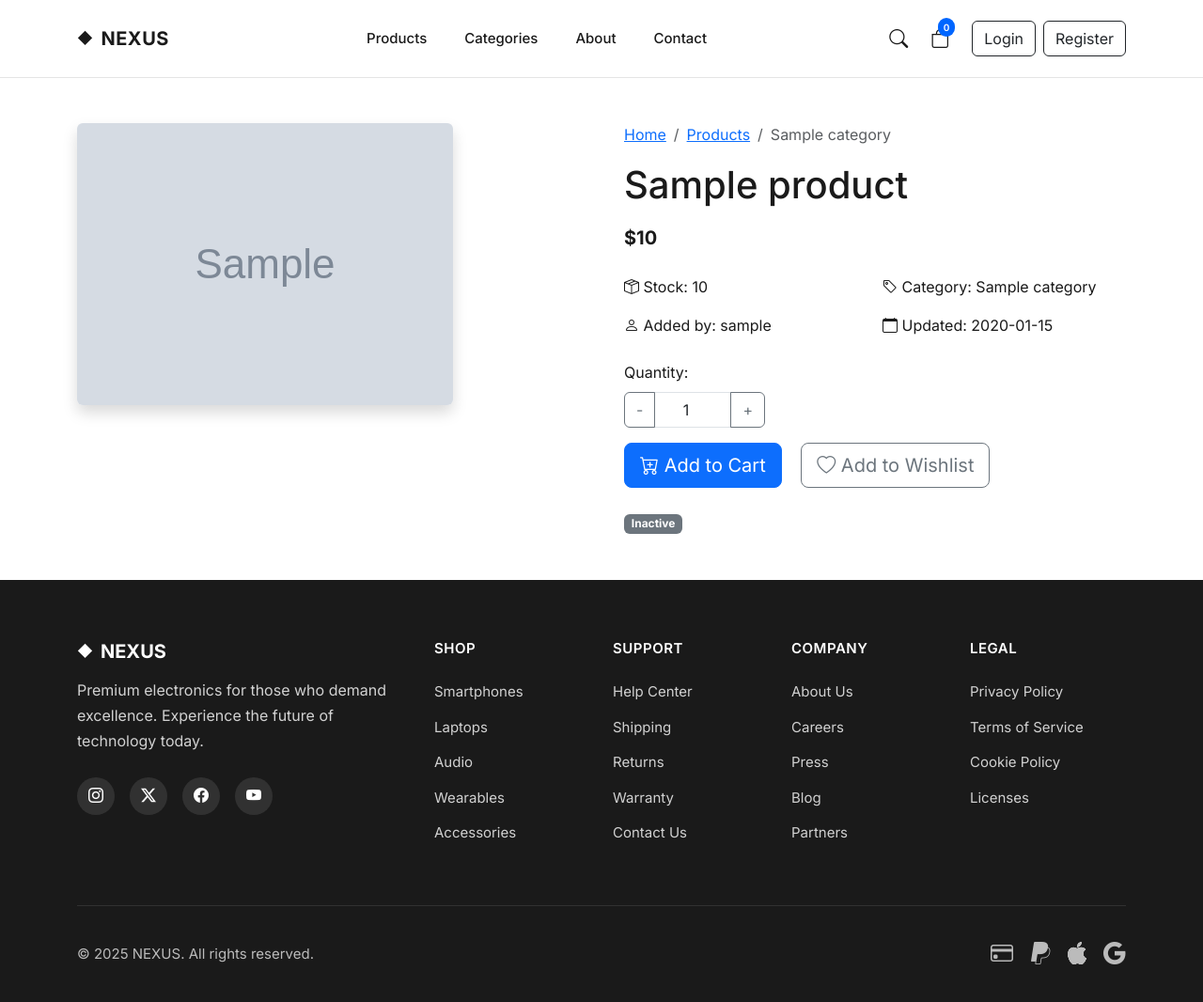
After one commit to Mengheng855/python, a Flask app: page /product/1 in a window 1280 px wide. The commit adds this page. Shown: the whole page at 94% size. Run offline with Flask 3, Linux system fonts and the light colour scheme; tables that the repository leaves empty or names only in its code hold one stand-in row (values such as "Sample post"); grey boxes marked "Sample" are stand-in pictures.

Commit message:
show detail

```diff
--- a/app.py
+++ b/app.py
@@ -69,13 +69,24 @@ def subscribe():
 def index():
     conn=get_db()
     cursor=conn.cursor()
-    cursor.execute("""
-        SELECT p.pro_id, p.pro_name, p.price, p.discount, p.total, p.stock,  p.image,
-                c.name as category_name
-        FROM product p
-        INNER JOIN user u ON p.user_id = u.user_id
-        INNER JOIN category c ON p.cate_id = c.cate_id
-    """)
+    view_all = request.args.get('view') == 'all'
+    if view_all:
+        cursor.execute("""
+            SELECT p.pro_id, p.pro_name, p.price, p.discount, p.total, p.stock,  p.image,
+                    c.name as category_name
+            FROM product p
+            INNER JOIN user u ON p.user_id = u.user_id
+            INNER JOIN category c ON p.cate_id = c.cate_id
+        """)
+    else:
+        cursor.execute("""
+            SELECT p.pro_id, p.pro_name, p.price, p.discount, p.total, p.stock,  p.image,
+                    c.name as category_name
+            FROM product p
+            INNER JOIN user u ON p.user_id = u.user_id
+            INNER JOIN category c ON p.cate_id = c.cate_id
+            LIMIT 4
+        """)
     products=cursor.fetchall()
     cursor.execute('SELECT * FROM category')
     category=cursor.fetchall()
@@ -127,6 +138,22 @@ def register():
 def logout():
     session.clear()
     return redirect('/')
+@app.route('/product/<int:id>')
+def product_detail(id):
+    conn=get_db()
+    cursor=conn.cursor()
+    cursor.execute("""
+        SELECT p.pro_id, p.pro_name, p.price, p.discount, p.total, p.stock, p.status, p.image,
+               p.created_at, p.updated_at, u.username, c.name as category_name
+        FROM product p
+        INNER JOIN user u ON p.user_id = u.user_id
+        INNER JOIN category c ON p.cate_id = c.cate_id
+        WHERE p.pro_id = %s
+    """, (id,))
+    product=cursor.fetchone()
+    if not product:
+        return redirect('/')
+    return render_template('user/product_detail.html', product=product)
 @app.route('/admin')
 def admin():
     if session.get('is_admin')!=1:
@@ -197,6 +224,7 @@ def product():
         FROM product p
         INNER JOIN user u ON p.user_id = u.user_id
         INNER JOIN category c ON p.cate_id = c.cate_id
+        ORDER BY p.pro_id DESC
     """)
     product=cursor.fetchall()
     return render_template('admin/product.html',cate=cate,product=product,total_product=total_product,active_product=active_product,low_product=low_product,out_product=out_product,status=status)
--- a/templates/admin/product.html
+++ b/templates/admin/product.html
@@ -853,7 +853,7 @@
         <tbody>
             {% for pro in product|default([]) %}
             <tr>
-                <td class="product-id">{{ pro[0] }}</td>
+                <td class="product-id">{{ loop.index }}</td>
                 <td class="product-name">{{ pro[1] }}</td>
                 <td class="product-category" data-category-id="{{ pro[0] }}">{{ pro[11] }}</td>
                 <td class="product-price">${{ pro[2] }}</td>
--- /dev/null
+++ b/templates/user/product_detail.html
@@ -0,0 +1,264 @@
+<!DOCTYPE html>
+<html lang="en">
+<head>
+    <meta charset="UTF-8">
+    <meta name="viewport" content="width=device-width, initial-scale=1.0">
+    <title>{{ product[1] }} - NEXUS</title>
+    <link href="https://cdn.jsdelivr.net/npm/bootstrap@5.3.0/dist/css/bootstrap.min.css" rel="stylesheet">
+    <link rel="stylesheet" href="https://cdn.jsdelivr.net/npm/bootstrap-icons@1.11.0/font/bootstrap-icons.css">
+    <link rel="preconnect" href="https://fonts.googleapis.com">
+    <link rel="preconnect" href="https://fonts.gstatic.com" crossorigin>
+    <link href="https://fonts.googleapis.com/css2?family=Inter:wght@300;400;500;600;700&display=swap" rel="stylesheet">
+    <link rel="stylesheet" href="/static/style.css">
+</head>
+<body>
+
+    <!-- Navigation -->
+    <nav class="navbar navbar-expand-lg">
+        <div class="container">
+            <a class="navbar-brand" href="/">
+                <span class="brand-icon">◆</span> NEXUS
+            </a>
+            <button class="navbar-toggler" type="button" data-bs-toggle="collapse" data-bs-target="#navbarNav">
+                <span class="navbar-toggler-icon"></span>
+            </button>
+            <div class="collapse navbar-collapse" id="navbarNav">
+                <ul class="navbar-nav mx-auto">
+                    <li class="nav-item">
+                        <a class="nav-link" href="/#products">Products</a>
+                    </li>
+                    <li class="nav-item">
+                        <a class="nav-link" href="/#categories">Categories</a>
+                    </li>
+                    <li class="nav-item">
+                        <a class="nav-link" href="/#about">About</a>
+                    </li>
+                    <li class="nav-item">
+                        <a class="nav-link" href="/#contact">Contact</a>
+                    </li>
+                </ul>
+                <div class="d-flex align-items-center gap-4">
+                    <button class="icon-btn" aria-label="Search">
+                        <i class="bi bi-search"></i>
+                    </button>
+                    <button class="icon-btn position-relative" aria-label="Cart">
+                        <i class="bi bi-bag"></i>
+                        <span class="cart-badge">0</span>
+                    </button>
+                    <div class="auth-buttons d-flex gap-2">
+                        {% if session.get('user_id') %}
+                            <a href="/logout" class="btn btn-outline-dark btn-login">logout</a>
+                        {% else %}
+                            <a href="/login" class="btn btn-outline-dark btn-login">Login</a>
+                            <a href="/register" class=" btn btn-outline-dark btn-register">Register</a>
+                        {% endif %}
+                    </div>
+                </div>
+            </div>
+        </div>
+    </nav>
+
+    <!-- Product Detail Section -->
+    <section class="product-detail-section py-5">
+        <div class="container">
+            <div class="row g-5">
+                <!-- Product Image -->
+                <div class="col-lg-6">
+                    <div class="product-image-container">
+                        {% if product[7] %}
+                        <img src="{{ product[7] }}" class="img-fluid rounded shadow" alt="{{ product[1] }}">
+                        {% else %}
+                        <div class="placeholder-product-detail"></div>
+                        {% endif %}
+                    </div>
+                </div>
+
+                <!-- Product Info -->
+                <div class="col-lg-6">
+                    <div class="product-info">
+                        <nav aria-label="breadcrumb">
+                            <ol class="breadcrumb">
+                                <li class="breadcrumb-item"><a href="/">Home</a></li>
+                                <li class="breadcrumb-item"><a href="/#products">Products</a></li>
+                                <li class="breadcrumb-item active">{{ product[11] }}</li>
+                            </ol>
+                        </nav>
+
+                        <h1 class="product-title mb-3">{{ product[1] }}</h1>
+
+                        <div class="product-price mb-4">
+                            {% if product[3] %}
+                            <span class="price-old">${{ product[2] }}</span>
+                            <span class="price-current ms-2">${{ product[4] }}</span>
+                            <span class="discount-badge ms-2">{{ product[3] }}% OFF</span>
+                            {% else %}
+                            <span class="price-current">${{ product[4] }}</span>
+                            {% endif %}
+                        </div>
+
+                        <div class="product-meta mb-4">
+                            <div class="row g-3">
+                                <div class="col-sm-6">
+                                    <div class="meta-item">
+                                        <i class="bi bi-box-seam"></i>
+                                        <span>Stock: {{ product[5] }}</span>
+                                    </div>
+                                </div>
+                                <div class="col-sm-6">
+                                    <div class="meta-item">
+                                        <i class="bi bi-tag"></i>
+                                        <span>Category: {{ product[11] }}</span>
+                                    </div>
+                                </div>
+                                <div class="col-sm-6">
+                                    <div class="meta-item">
+                                        <i class="bi bi-person"></i>
+                                        <span>Added by: {{ product[10] }}</span>
+                                    </div>
+                                </div>
+                                <div class="col-sm-6">
+                                    <div class="meta-item">
+                                        <i class="bi bi-calendar"></i>
+                                        <span>Updated: {{ product[9].strftime('%Y-%m-%d') if product[9] else 'N/A' }}</span>
+                                    </div>
+                                </div>
+                            </div>
+                        </div>
+
+                        <div class="product-actions">
+                            <div class="quantity-selector mb-3">
+                                <label class="form-label">Quantity:</label>
+                                <div class="input-group" style="width: 150px;">
+                                    <button class="btn btn-outline-secondary" type="button" id="decreaseQty">-</button>
+                                    <input type="number" class="form-control text-center" id="quantity" value="1" min="1" max="{{ product[5] }}">
+                                    <button class="btn btn-outline-secondary" type="button" id="increaseQty">+</button>
+                                </div>
+                            </div>
+
+                            <div class="action-buttons">
+                                <button class="btn btn-primary btn-lg me-3" id="addToCart">
+                                    <i class="bi bi-cart-plus"></i> Add to Cart
+                                </button>
+                                <button class="btn btn-outline-secondary btn-lg" id="addToWishlist">
+                                    <i class="bi bi-heart"></i> Add to Wishlist
+                                </button>
+                            </div>
+                        </div>
+
+                        <div class="product-status mt-4">
+                            {% if product[6] == 1 %}
+                            <span class="badge bg-success">Active</span>
+                            {% else %}
+                            <span class="badge bg-secondary">Inactive</span>
+                            {% endif %}
+                        </div>
+                    </div>
+                </div>
+            </div>
+        </div>
+    </section>
+
+    <!-- Footer -->
+    <footer class="footer">
+        <div class="container">
+            <div class="footer-top">
+                <div class="row g-4">
+                    <div class="col-lg-4">
+                        <div class="footer-brand">
+                            <h5><span class="brand-icon">◆</span> NEXUS</h5>
+                            <p>Premium electronics for those who demand excellence. Experience the future of technology today.</p>
+                            <div class="social-links">
+                                <a href="#"><i class="bi bi-instagram"></i></a>
+                                <a href="#"><i class="bi bi-twitter-x"></i></a>
+                                <a href="#"><i class="bi bi-facebook"></i></a>
+                                <a href="#"><i class="bi bi-youtube"></i></a>
+                            </div>
+                        </div>
+                    </div>
+                    <div class="col-lg-2 col-6">
+                        <h6 class="footer-heading">Shop</h6>
+                        <ul class="footer-links">
+                            <li><a href="#">Smartphones</a></li>
+                            <li><a href="#">Laptops</a></li>
+                            <li><a href="#">Audio</a></li>
+                            <li><a href="#">Wearables</a></li>
+                            <li><a href="#">Accessories</a></li>
+                        </ul>
+                    </div>
+                    <div class="col-lg-2 col-6">
+                        <h6 class="footer-heading">Support</h6>
+                        <ul class="footer-links">
+                            <li><a href="#">Help Center</a></li>
+                            <li><a href="#">Shipping</a></li>
+                            <li><a href="#">Returns</a></li>
+                            <li><a href="#">Warranty</a></li>
+                            <li><a href="#">Contact Us</a></li>
+                        </ul>
+                    </div>
+                    <div class="col-lg-2 col-6">
+                        <h6 class="footer-heading">Company</h6>
+                        <ul class="footer-links">
+                            <li><a href="#">About Us</a></li>
+                            <li><a href="#">Careers</a></li>
+                            <li><a href="#">Press</a></li>
+                            <li><a href="#">Blog</a></li>
+                            <li><a href="#">Partners</a></li>
+                        </ul>
+                    </div>
+                    <div class="col-lg-2 col-6">
+                        <h6 class="footer-heading">Legal</h6>
+                        <ul class="footer-links">
+                            <li><a href="#">Privacy Policy</a></li>
+                            <li><a href="#">Terms of Service</a></li>
+                            <li><a href="#">Cookie Policy</a></li>
+                            <li><a href="#">Licenses</a></li>
+                        </ul>
+                    </div>
+                </div>
+            </div>
+            <div class="footer-bottom">
+                <p>&copy; 2025 NEXUS. All rights reserved.</p>
+                <div class="payment-methods">
+                    <i class="bi bi-credit-card"></i>
+                    <i class="bi bi-paypal"></i>
+                    <i class="bi bi-apple"></i>
+                    <i class="bi bi-google"></i>
+                </div>
+            </div>
+        </div>
+    </footer>
+
+    <script src="https://cdn.jsdelivr.net/npm/bootstrap@5.3.0/dist/js/bootstrap.bundle.min.js"></script>
+    <script src="/static/script.js"></script>
+    <script>
+        // Quantity selector functionality
+        document.getElementById('decreaseQty').addEventListener('click', function() {
+            const qtyInput = document.getElementById('quantity');
+            const currentValue = parseInt(qtyInput.value);
+            if (currentValue > 1) {
+                qtyInput.value = currentValue - 1;
+            }
+        });
+
+        document.getElementById('increaseQty').addEventListener('click', function() {
+            const qtyInput = document.getElementById('quantity');
+            const currentValue = parseInt(qtyInput.value);
+            const maxStock = parseInt(qtyInput.max);
+            if (currentValue < maxStock) {
+                qtyInput.value = currentValue + 1;
+            }
+        });
+
+        // Add to cart functionality (placeholder)
+        document.getElementById('addToCart').addEventListener('click', function() {
+            const quantity = document.getElementById('quantity').value;
+            alert(`Added ${quantity} item(s) to cart!`);
+        });
+
+        // Add to wishlist functionality (placeholder)
+        document.getElementById('addToWishlist').addEventListener('click', function() {
+            alert('Added to wishlist!');
+        });
+    </script>
+</body>
+</html>
```
Also changed, not shown: templates/user/index.html (+5 -5 lines), static/productImage/1.jpg (added), static/productImage/google.jpg (added).
